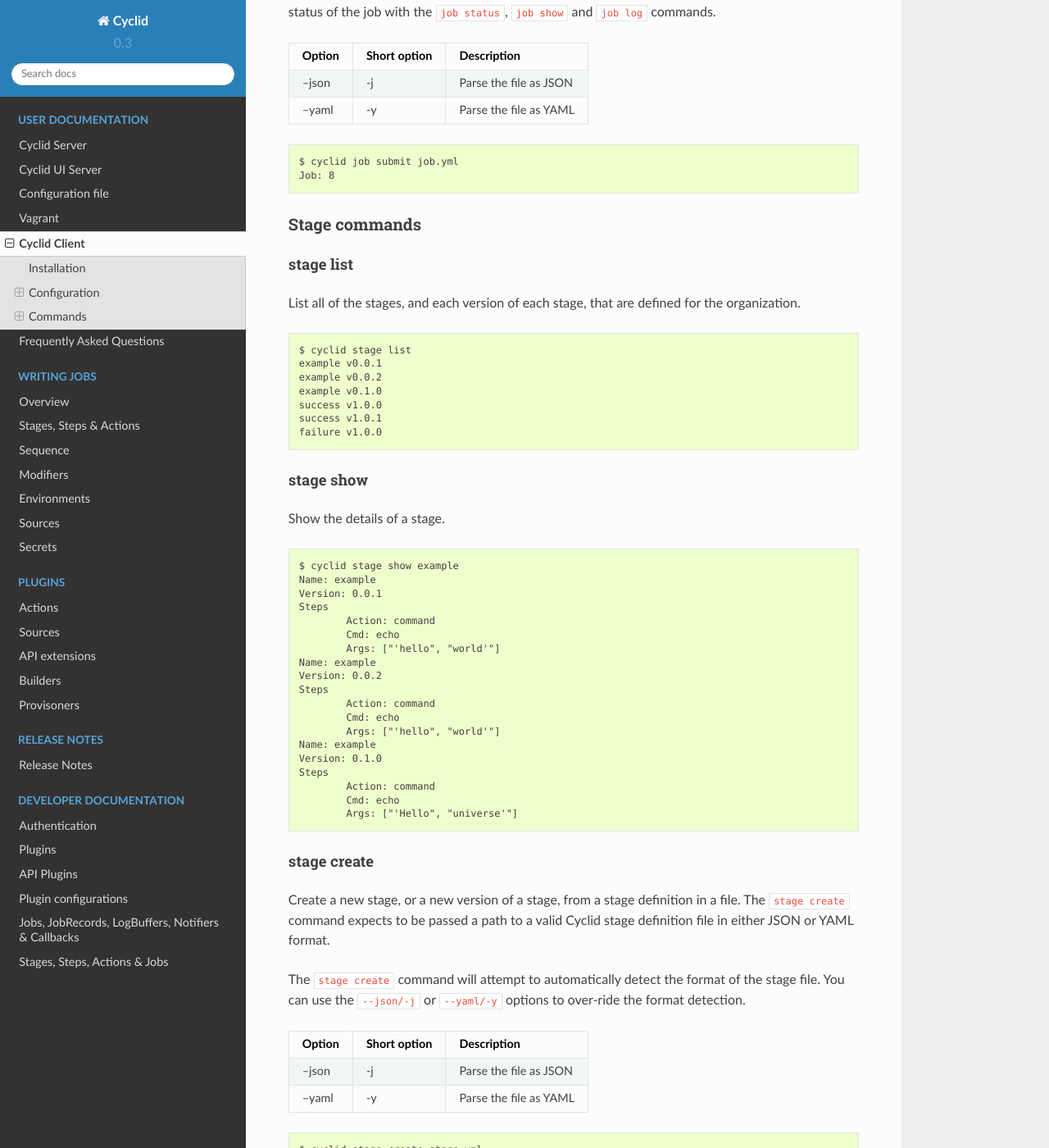
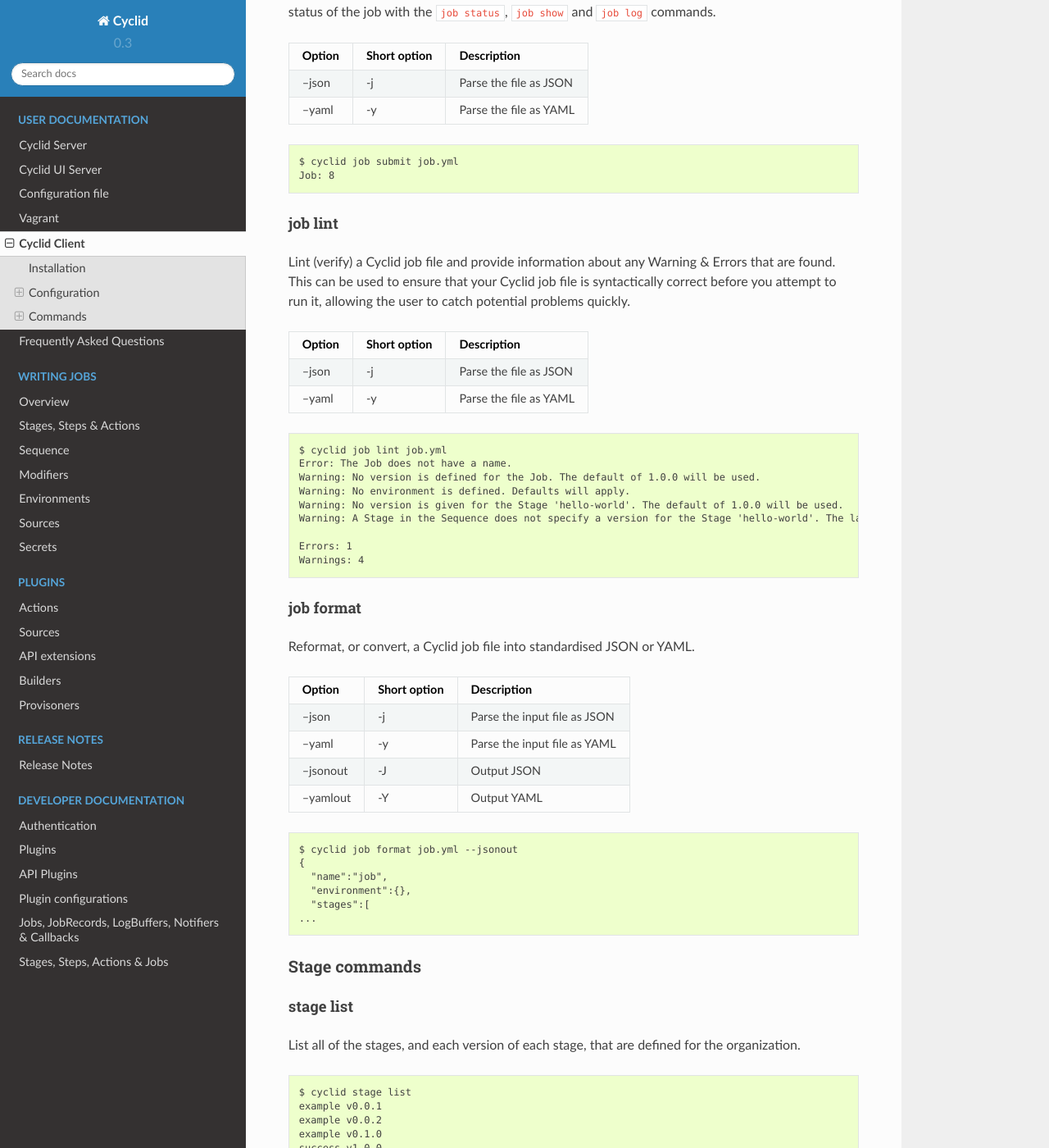
Before and after one commit to Cyclid/Cyclid-docs, a Sphinx documentation site: the page built from docs/cli.rst, in a window 1280 px wide and 1400 px high, scrolled down 9085 px. Shown: the whole window at 82% size. Built offline with Sphinx 7.4.7 and the Read the Docs theme 2.0.0, drawn with Linux system fonts in a browser that asks for light colours.

Commit message:
Document Cyclid-client 0.4.1

```diff
--- a/docs/cli.rst
+++ b/docs/cli.rst
@@ -532,6 +532,61 @@
     $ cyclid job submit job.yml
     Job: 8
 
+job lint
+--------
+
+Lint (verify) a Cyclid job file and provide information about any Warning &
+Errors that are found. This can be used to ensure that your Cyclid job file is
+syntactically correct before you attempt to run it, allowing the user to catch
+potential problems quickly.
+
++----------+----------------+--------------------------+
+| Option   | Short option   | Description              |
++==========+================+==========================+
+| --json   | -j             | Parse the file as JSON   |
++----------+----------------+--------------------------+
+| --yaml   | -y             | Parse the file as YAML   |
++----------+----------------+--------------------------+
+
+::
+
+    $ cyclid job lint job.yml
+    Error: The Job does not have a name.
+    Warning: No version is defined for the Job. The default of 1.0.0 will be used.
+    Warning: No environment is defined. Defaults will apply.
+    Warning: No version is given for the Stage 'hello-world'. The default of 1.0.0 will be used.
+    Warning: A Stage in the Sequence does not specify a version for the Stage 'hello-world'. The latest will always be used.
+
+    Errors: 1
+    Warnings: 4
+
+job format
+----------
+
+Reformat, or convert, a Cyclid job file into standardised JSON or YAML.
+
++-----------+----------------+--------------------------------+
+| Option    | Short option   | Description                    |
++===========+================+================================+
+| --json    | -j             | Parse the input file as JSON   |
++-----------+----------------+--------------------------------+
+| --yaml    | -y             | Parse the input file as YAML   |
++-----------+----------------+--------------------------------+
+| --jsonout | -J             | Output JSON                    |
++-----------+----------------+--------------------------------+
+| --yamlout | -Y             | Output YAML                    |
++-----------+----------------+--------------------------------+
+
+::
+
+    $ cyclid job format job.yml --jsonout
+    {
+      "name":"job",
+      "environment":{},
+      "stages":[
+    ...
+
+
 Stage commands
 ==============
 
```
Also changed, not shown: docs/release_notes/cyclid_client/0_4.rst (+11 -0 lines).
